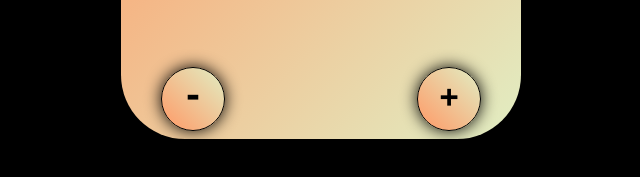
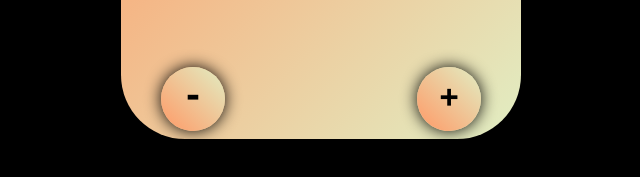
Before and after one commit to WMYM-Experimental/ClickCounter, a plain HTML site: page index.html in a window 1280 px wide. Shown: the part 461-638 px from the top of the page, without its empty margins (319-959 px from the left). Drawn offline with Linux system fonts and the light colour scheme.

Commit message:
Update style.css

```diff
--- a/style.css
+++ b/style.css
@@ -27,7 +27,7 @@ button {
   background: linear-gradient(45deg, #ff9966, #e1eec3);
   color: #000000;
   box-shadow: 0 0 1rem #000000;
-  border: #000000 0.01rem solid;
+  border: none;
   border-radius: 50%;
 }
 button:active {
```
